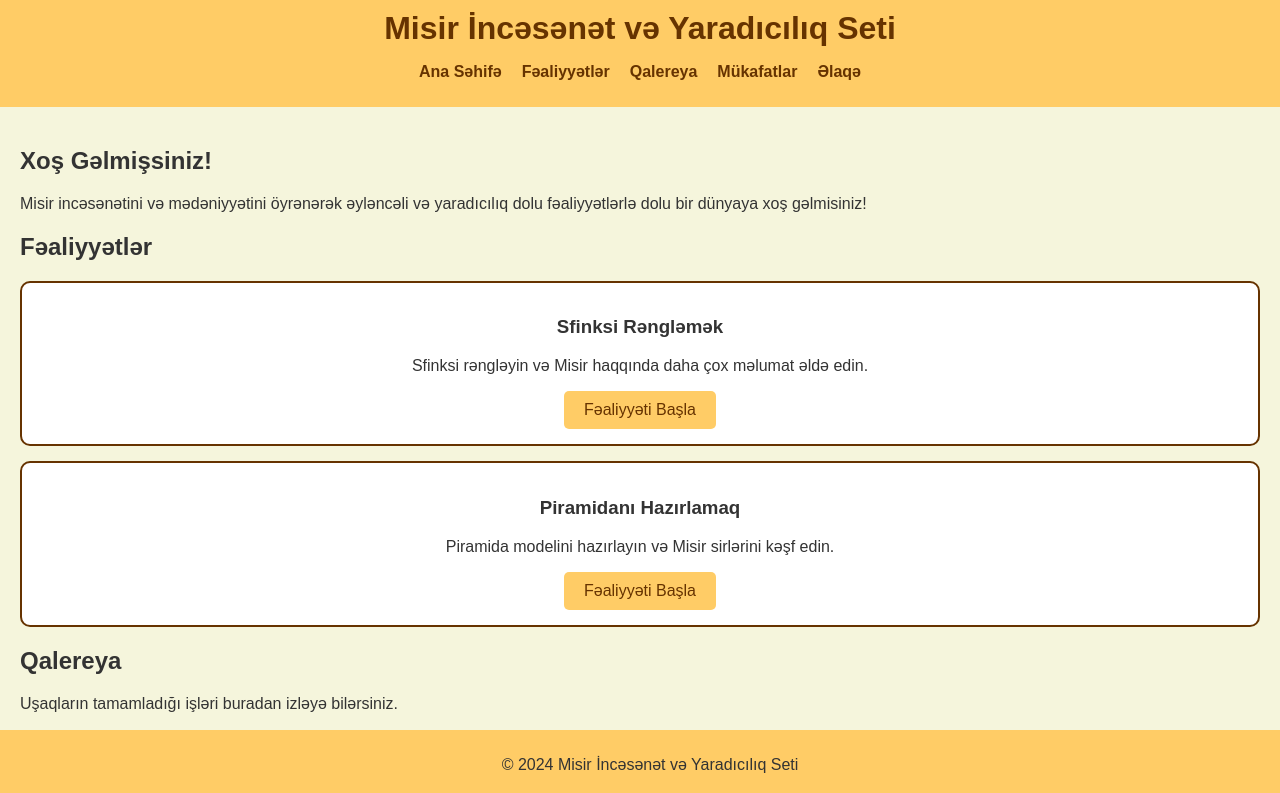
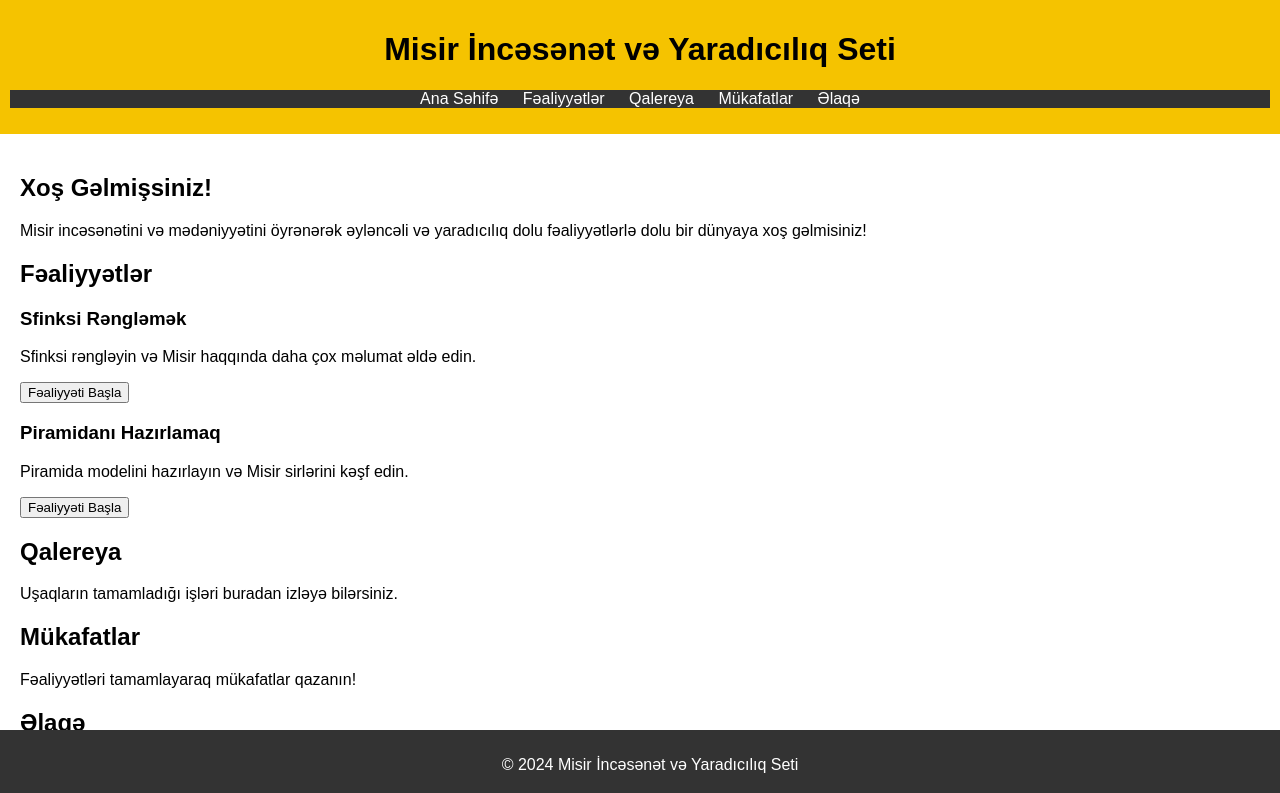
Before and after one commit to xtirachi/basla-egp, a plain HTML site: page index.html in a window 1280 px wide. Shown: the top 793 px of the page. Drawn offline with Linux system fonts and the light colour scheme.

Commit message:
Update styles.css

```diff
--- a/styles.css
+++ b/styles.css
@@ -1,89 +1,49 @@
 body {
-    font-family: 'Arial', sans-serif;
-    background-color: #f5f5dc;
+    font-family: Arial, sans-serif;
     margin: 0;
     padding: 0;
-    color: #333;
 }
 
 header {
-    background-color: #ffcc66;
+    background-color: #f5c300;
+    color: #000;
     padding: 10px;
     text-align: center;
 }
 
-header h1 {
-    margin: 0;
-    color: #663300;
+.logo {
+    width: 100px;
+    display: block;
+    margin: 0 auto;
 }
 
 nav ul {
-    list-style: none;
+    list-style-type: none;
     padding: 0;
-    display: flex;
-    justify-content: center;
+    text-align: center;
+    background-color: #333;
 }
 
 nav ul li {
+    display: inline;
     margin: 0 10px;
 }
 
 nav ul li a {
+    color: #fff;
     text-decoration: none;
-    color: #663300;
-    font-weight: bold;
 }
 
 main {
     padding: 20px;
 }
 
-section {
-    margin-bottom: 20px;
-}
-
-.activity {
-    background-color: #fff;
-    border: 2px solid #663300;
-    border-radius: 10px;
-    padding: 15px;
-    margin-bottom: 15px;
-    text-align: center;
-}
-
-button {
-    background-color: #ffcc66;
-    border: none;
-    border-radius: 5px;
-    padding: 10px 20px;
-    font-size: 16px;
-    cursor: pointer;
-    color: #663300;
-}
-
-button:hover {
-    background-color: #ffd699;
-}
-
 footer {
-    background-color: #ffcc66;
+    background-color: #333;
+    color: #fff;
     text-align: center;
     padding: 10px;
     position: fixed;
     width: 100%;
     bottom: 0;
 }
-
-.gallery-container, .rewards-container {
-    display: flex;
-    flex-wrap: wrap;
-    gap: 10px;
-}
-
-.gallery-container img, .rewards-container img {
-    width: 100px;
-    height: 100px;
-    object-fit: cover;
-    border-radius: 5px;
-    border: 2px solid #663300;
-}
```
